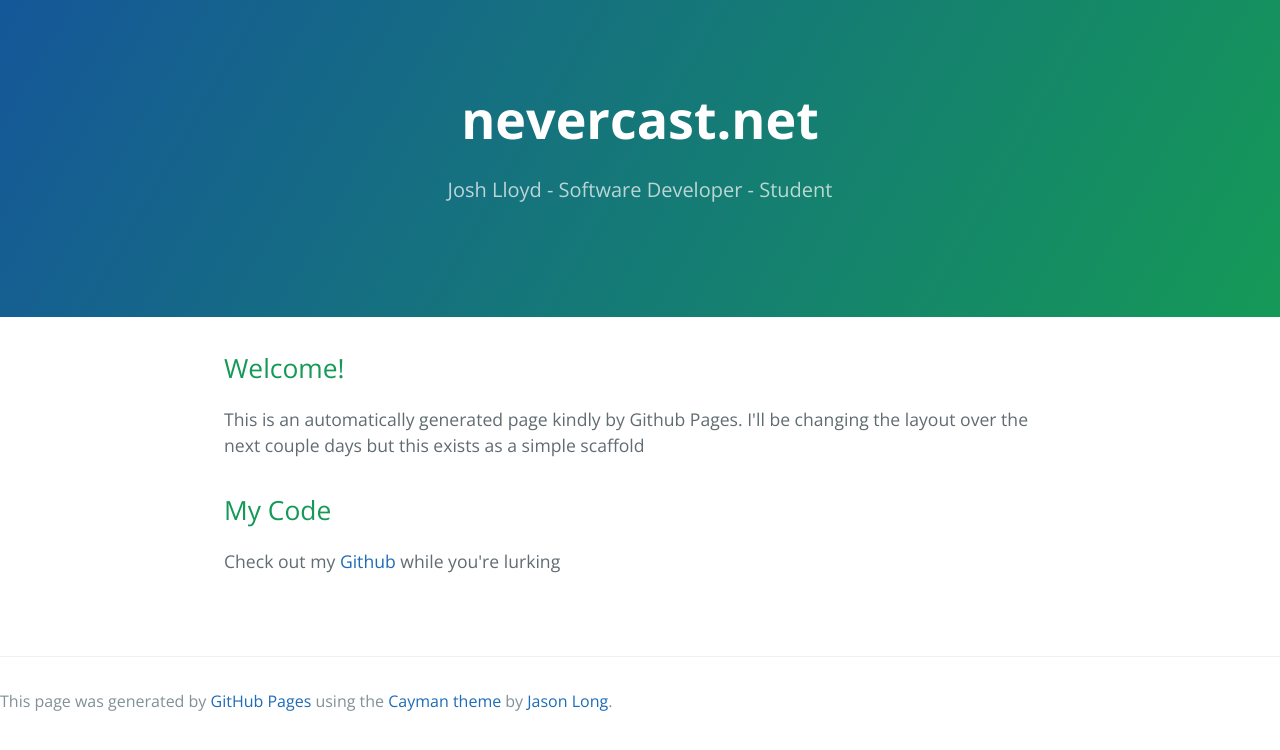
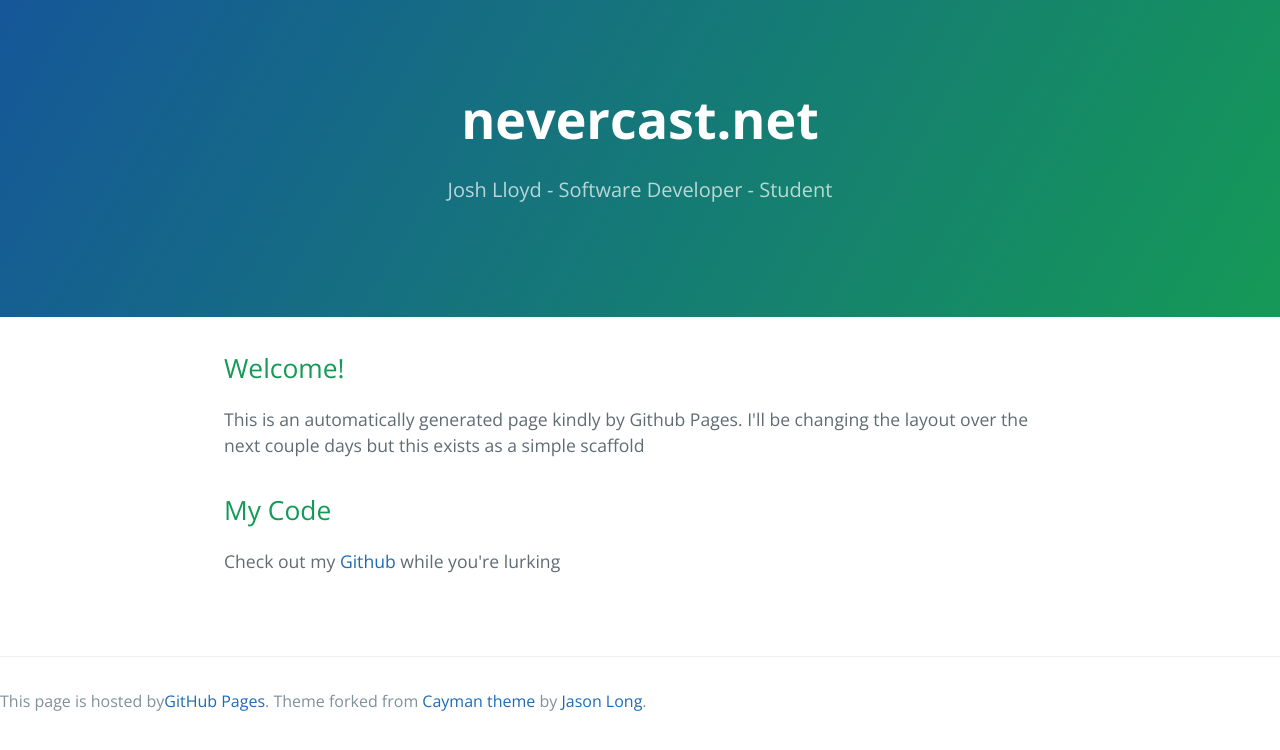
Before and after one commit to nevercast/nevercast.github.io, a Jekyll site: the page built from index.html, in a window 1280 px wide. Shown: the top 750 px of the page. Built offline with Jekyll 4.4.1, drawn with Linux system fonts in a browser that asks for light colours.

Commit message:
Update footer

```diff
--- a/_includes/footer.html
+++ b/_includes/footer.html
@@ -1,4 +1,4 @@
 
       <footer class="site-footer">
-        <span class="site-footer-credits">This page was generated by <a href="https://pages.github.com">GitHub Pages</a> using the <a href="https://github.com/jasonlong/cayman-theme">Cayman theme</a> by <a href="https://twitter.com/jasonlong">Jason Long</a>.</span>
+        <span class="site-footer-credits">This page is hosted by<a href="https://pages.github.com">GitHub Pages</a>. Theme forked from <a href="https://github.com/jasonlong/cayman-theme">Cayman theme</a> by <a href="https://twitter.com/jasonlong">Jason Long</a>.</span>
       </footer>
```
